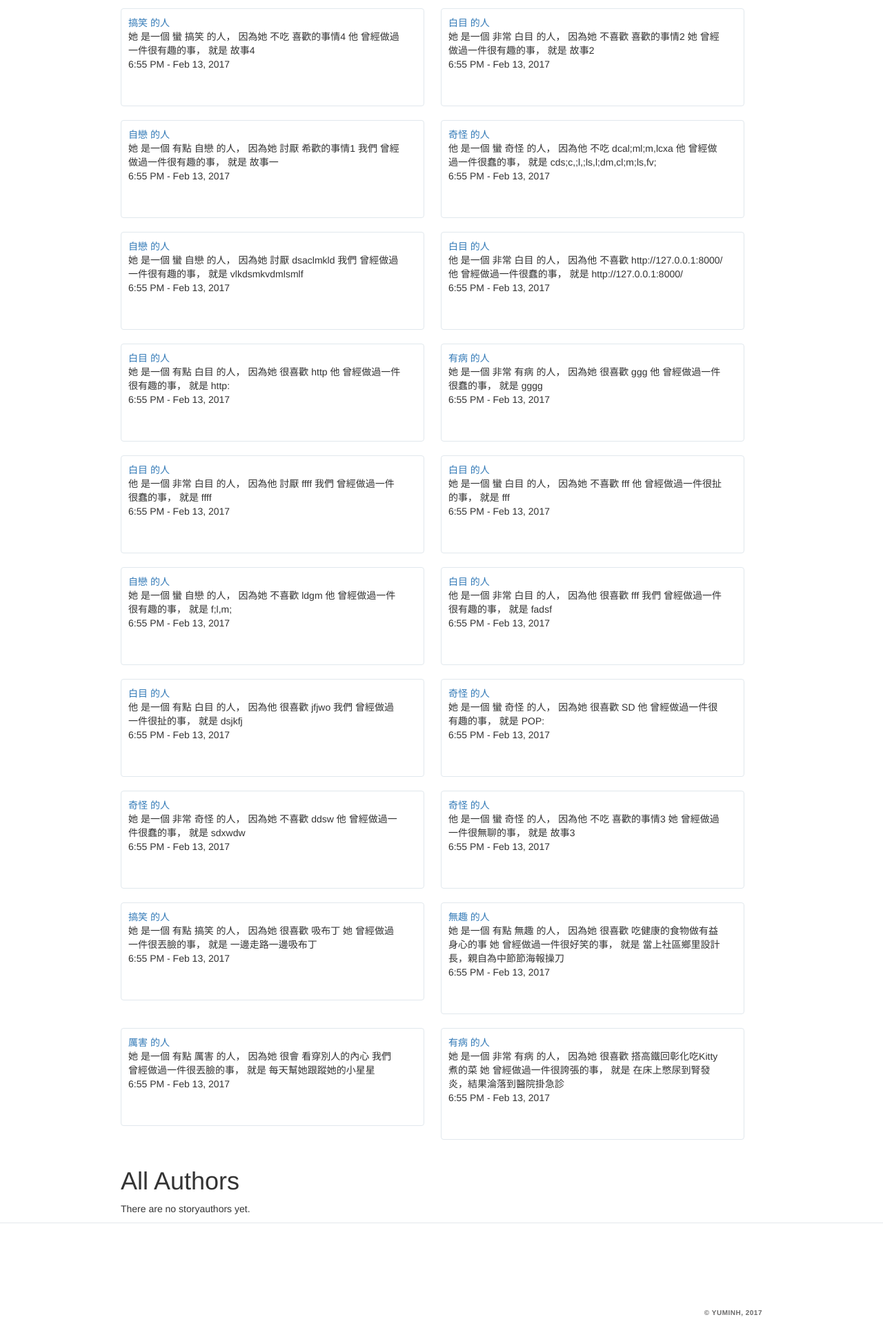
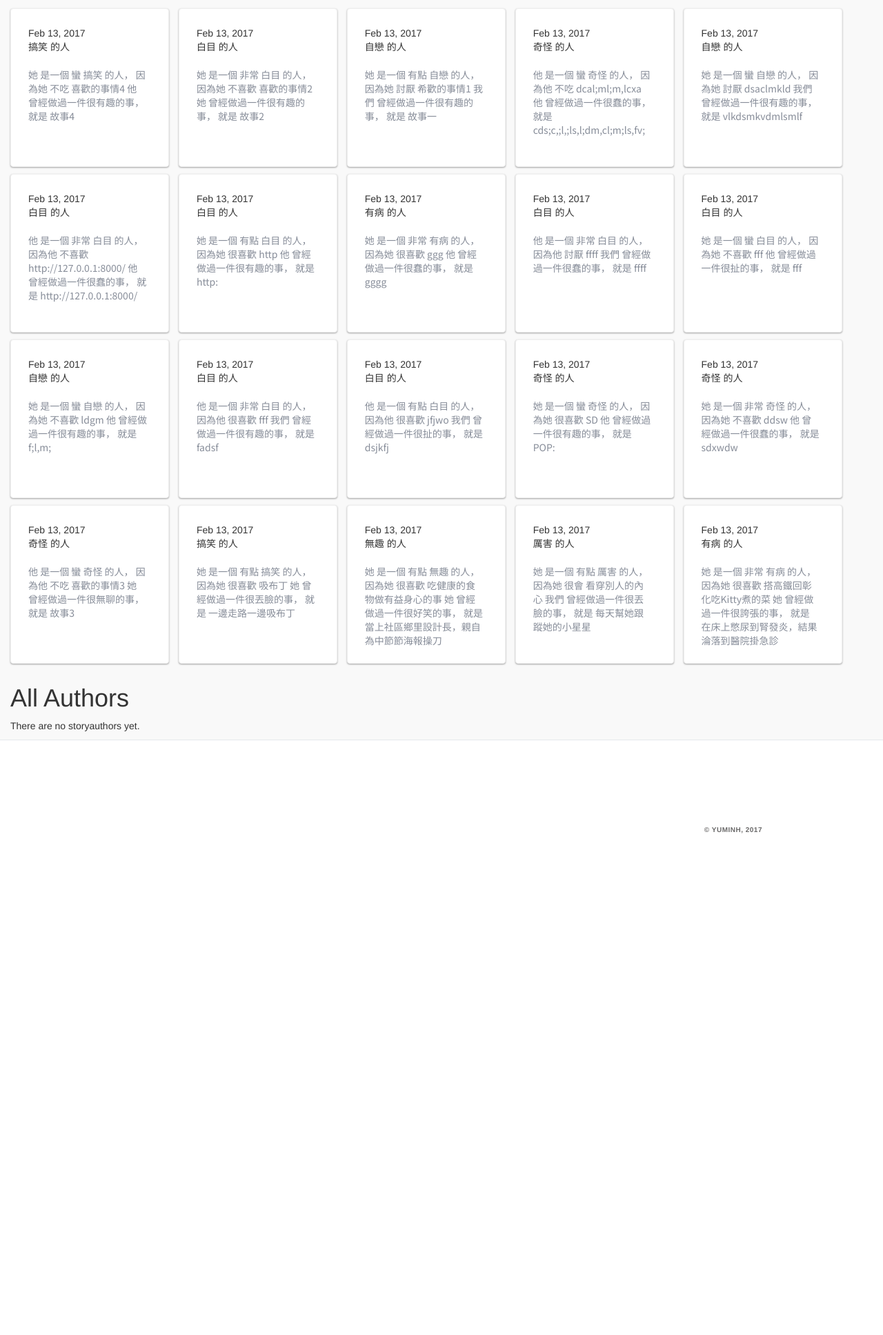
Before and after one commit to Yumin0/textory, a Django app: a page that uses story/templates/story/story_list.html in a window 1280 px wide. Shown: the part 88-2023 px from the top of the page at 69% size. After the commit the page ends 1296 px from the top, so only its background shows below. Run offline with Django 3.2, Linux system fonts and the light colour scheme; data comes from the database, SQL or seed files in the repository; both versions use the stored data as it was after the commit; some libraries are stand-ins or nearby versions.

Commit message:
add story list style

```diff
--- a/account/templates/account/reg_form.html
+++ b/account/templates/account/reg_form.html
@@ -1,8 +1,8 @@
 {% extends 'base.html' %}
 {% load staticfiles %}
 {% block body %}
-<div class="container">
-    <h1>Register</h1>
+<div class="container" style="text-align:center;">
+    <h1>註冊</h1>
     <form method="post">
         {% csrf_token %}
         {{ form.as_p }}
--- a/story/templates/story/story_list.html
+++ b/story/templates/story/story_list.html
@@ -2,20 +2,38 @@
 {% load staticfiles %}
 {% block head %}
 <style>
+@import url(http://fonts.googleapis.com/earlyaccess/notosanstc.css);
+body {
+  background: #F9F9F9;
+}
 .container {
-    width: 960px;
+  width: 1280px;
+
 }
 .about_page__tweet {
-    width: 440px;
-    padding: 10px 30px 40px 10px;
-    margin: 0 20px 20px 0;
+  width: 230px;
+  height: 230px;
+  padding: 25px 30px 40px 25px;
+  margin: 0 10px 10px 0;
   display: inline-block;
   vertical-align: top;
   overflow: hidden;
   cursor: pointer;
   background-color: #fff;
-    border: 1px solid #e1e8ed;
+  border: 1px solid #efefef;
   border-radius: 4px;
+  box-shadow: 0 1px 3px rgba(0,0,0,0.12), 0 1px 2px rgba(0,0,0,0.24);
+  transition: all 0.3s cubic-bezier(.25,.8,.25,1);
+}
+
+.about_page__tweet:hover {
+  width: 235px;
+  height: 235px;
+  box-shadow: 0 14px 28px rgba(0,0,0,0.25), 0 10px 10px rgba(0,0,0,0.22);
+}
+
+a {
+  color: inherit;
 }
 </style>
 {% endblock %}
@@ -24,9 +42,13 @@
 
 <div class="container">
   {% for story in storys %}
+  <a href="{% url 'story_detail' pk=story.pk %}">
     <div class="about_page__tweet">
-      <a href="{% url 'story_detail' pk=story.pk %}">{{ story.sb_adj }} 的人</a>
-      <p>
+      <span>Feb 13, 2017</span>
+      <br>
+      {{ story.sb_adj }} 的人
+      <br><br>
+      <p style="font-size:14px; font-family: Noto Sans TC; font-weight: 300; color:#878d99;">
       {{ story.sb_gender }} 是一個 {{ story.sb_adv }} {{ story.sb_adj }} 的人，
 
       因為{{ story.sb_gender }} {{ story.sb_about }} {{ story.sb_thing }}
@@ -35,9 +57,9 @@
 
       就是 {{ story.sb_story }}
       <br>
-      6:55 PM - Feb 13, 2017
       </p>
     </div>
+  </a>
   {% endfor %}
 
 
--- a/story/templates/story/story_list_by_author.html
+++ b/story/templates/story/story_list_by_author.html
@@ -1,6 +1,7 @@
 {% extends 'story/base.html' %}
 {% block head %}
 <style>
+  @import url(http://fonts.googleapis.com/earlyaccess/notosanstc.css);
   body {
     background: #F9F9F9;
   }
@@ -52,7 +53,7 @@
       <br>
       {{ story.sb_name }}
       <br><br>
-      <p style="font-size:16px;">
+      <p style="font-size:14px; font-family: Noto Sans TC; font-weight: 300; color:#878d99;">
       {{ story.sb_gender }} 是一個 {{ story.sb_adv }} {{ story.sb_adj }} 的人，
 
       因為{{ story.sb_gender }} {{ story.sb_about }} {{ story.sb_thing }}
```
Also changed, not shown: account/templates/account/login.html (+6 -8 lines), story/templates/story/hello.html (+28 -1 lines), story/templates/story/story_create.html (+6 -6 lines), db.sqlite3. Lines whose indentation alone changed are shown as unchanged.
